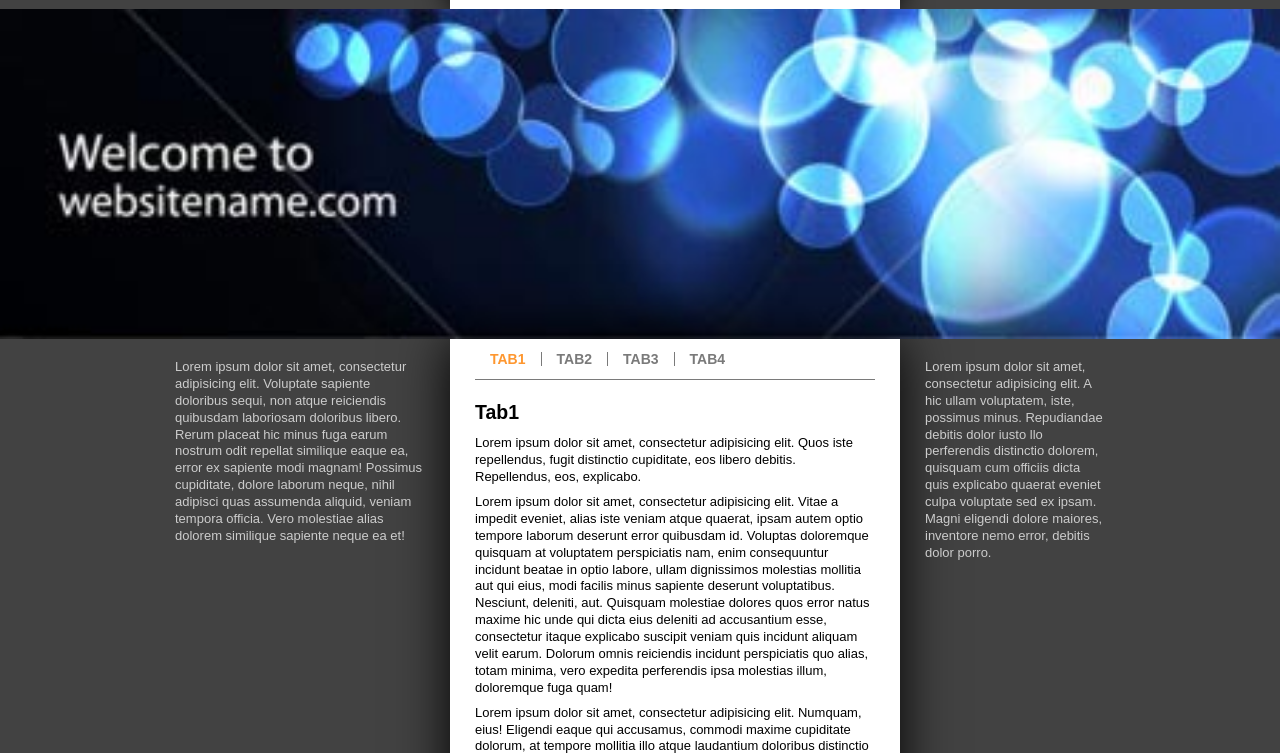
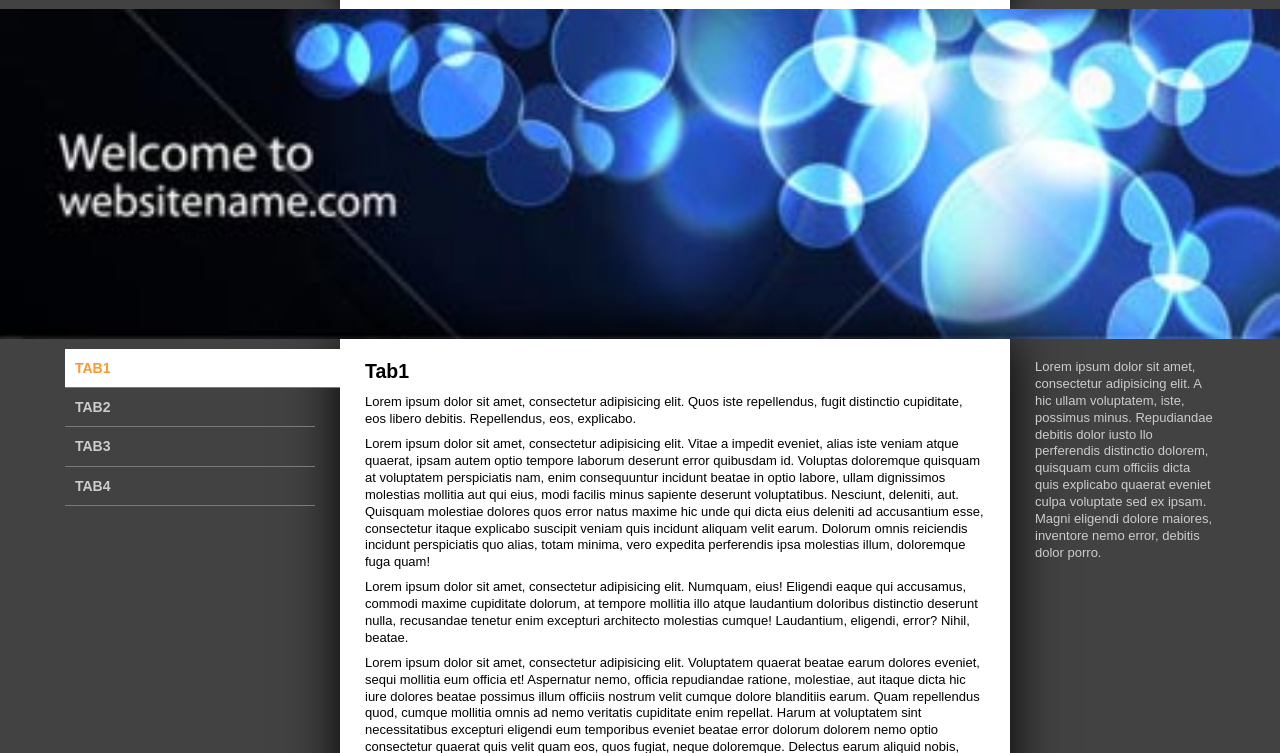
Before and after one commit to dnpbg/crypto-guide, a plain HTML site: page inner.html in a window 1280 px wide. Shown: the part 81-834 px from the top of the page. Drawn offline with Linux system fonts and the light colour scheme.

Commit message:
tabs-nav changes

```diff
--- a/css/style.css
+++ b/css/style.css
@@ -9,7 +9,7 @@
 html,
 body { height: 100%; }
 
-body { min-width: 100%; background: #fff; font-family: Arial, sans-serif; font-size: 13px; line-height: 1.3; color: #000; }
+body { min-width: 1240px; background: #fff; font-family: Arial, sans-serif; font-size: 13px; line-height: 1.3; color: #000; }
 
 a { transition: all 0.3s; color: #0252aa; text-decoration: none; cursor: pointer; }
 a:hover { text-decoration: underline; }
@@ -59,7 +59,7 @@ table { border-collapse: collapse; border-spacing: 0; }
 	#Containers
 ========================================================================= */
 .container { position: relative; min-height: 100%; background: #424242; }
-.shell { width: 980px; margin: 0 auto; }
+.shell { width: 1200px; margin: 0 auto; }
 
 /* ==========================================================================
 	#Background
@@ -90,7 +90,7 @@ table { border-collapse: collapse; border-spacing: 0; }
 /* =========================================================================
 	#Nav
 ========================================================================= */
-.nav { float: left; width: 450px; height: 40px; margin-top: 50px; background: #fff; box-shadow: 0 0 30px #000; }
+.nav { float: left; width: 670px; height: 40px; margin-top: 50px; background: #fff; box-shadow: 0 0 30px #000; }
 .nav ul { overflow: hidden; padding: 13px 0; list-style: none outside none; }
 .nav ul li { float: left; }
 .nav ul li ~ li { border-left: 1px solid #7a7a7a; }
@@ -110,23 +110,23 @@ table { border-collapse: collapse; border-spacing: 0; }
 .main .shell { }
 
 .sidebar { padding: 20px 25px; color: #ccc; }
-.sidebar-left { float: left; width: 250px; }
+.sidebar-left { float: left; width: 275px; padding: 10px 0 20px 25px; }
 .sidebar-right { float: right; width: 180px; }
 
-.content { overflow: hidden; width: 400px; padding: 0 25px 20px; background: #fff; box-shadow: 0 0 50px #000; }
+.content { overflow: hidden; width: 620px; padding: 20px 25px; background: #fff; box-shadow: 0 0 50px #000; }
 
 /* =========================================================================
 	#Tabs
 ========================================================================= */
 .tabs p { padding-bottom: 8px; }
 
-.tabs-nav { height: 40px; margin: 0 0 20px 0; border-bottom: 1px solid #7a7a7a; background: #fff; }
-.tabs-nav ul { overflow: hidden; padding: 13px 0; list-style: none outside none; }
-.tabs-nav ul li { float: left; }
-.tabs-nav ul li ~ li { border-left: 1px solid #7a7a7a; }
-.tabs-nav ul li a { display: block; padding: 0 15px; font-size: 14px; line-height: 1; color: #7a7a7a; font-weight: bold; text-transform: uppercase; }
+.tabs-nav { }
+.tabs-nav ul { list-style: none outside none; }
+.tabs-nav ul li { padding-right: 25px; }
+.tabs-nav ul li a { display: block; padding: 10px; border-bottom: 1px solid #7a7a7a; font-size: 14px; line-height: 1.3; color: #ccc; font-weight: bold; text-transform: uppercase; transition: none; }
 .tabs-nav ul li a:hover { color: #fe9730; text-decoration: none; }
-.tabs-nav .current a { color: #fe9730; text-decoration: none; }
+.tabs-nav .current { padding-right: 0; }
+.tabs-nav .current a { color: #fe9730; background: #fff; text-decoration: none; }
 
 
 /* =========================================================================
--- a/inner.html
+++ b/inner.html
@@ -37,7 +37,14 @@
 	<div class="main clearfix">
 		<div class="shell">
 			<div class="sidebar sidebar-left">
-				<p>Lorem ipsum dolor sit amet, consectetur adipisicing elit. Voluptate sapiente doloribus sequi, non atque reiciendis quibusdam laboriosam doloribus libero. Rerum placeat hic minus fuga earum nostrum odit repellat similique eaque ea, error ex sapiente modi magnam! Possimus cupiditate, dolore laborum neque, nihil adipisci quas assumenda aliquid, veniam tempora officia. Vero molestiae alias dolorem similique sapiente neque ea et!</p>
+				<div class="tabs-nav">
+					<ul>
+						<li><a href="#tab1">tab1</a></li>
+						<li><a href="#tab2">tab2</a></li>
+						<li><a href="#tab3">tab3</a></li>
+						<li><a href="#tab4">tab4</a></li>
+					</ul>
+				</div><!-- /.nav -->
 			</div><!-- /.sidebar -->
 
 			<div class="sidebar sidebar-right">
@@ -46,15 +53,6 @@
 
 			<div class="content">
 				<div class="tabs">
-					<div class="tabs-nav">
-						<ul>
-							<li><a href="#tab1">tab1</a></li>
-							<li><a href="#tab2">tab2</a></li>
-							<li><a href="#tab3">tab3</a></li>
-							<li><a href="#tab4">tab4</a></li>
-						</ul>
-					</div><!-- /.nav -->
-
 					<div class="tabs-body">
 						<div class="tab" id="tab1">
 							<h2>Tab1</h2>
@@ -64,10 +62,14 @@
 							<p>Lorem ipsum dolor sit amet, consectetur adipisicing elit. Vitae a impedit eveniet, alias iste veniam atque quaerat, ipsam autem optio tempore laborum deserunt error quibusdam id. Voluptas doloremque quisquam at voluptatem perspiciatis nam, enim consequuntur incidunt beatae in optio labore, ullam dignissimos molestias mollitia aut qui eius, modi facilis minus sapiente deserunt voluptatibus. Nesciunt, deleniti, aut. Quisquam molestiae dolores quos error natus maxime hic unde qui dicta eius deleniti ad accusantium esse, consectetur itaque explicabo suscipit veniam quis incidunt aliquam velit earum. Dolorum omnis reiciendis incidunt perspiciatis quo alias, totam minima, vero expedita perferendis ipsa molestias illum, doloremque fuga quam!</p>
 
 							<p>Lorem ipsum dolor sit amet, consectetur adipisicing elit. Numquam, eius! Eligendi eaque qui accusamus, commodi maxime cupiditate dolorum, at tempore mollitia illo atque laudantium doloribus distinctio deserunt nulla, recusandae tenetur enim excepturi architecto molestias cumque! Laudantium, eligendi, error? Nihil, beatae.</p>
+
+							<p>Lorem ipsum dolor sit amet, consectetur adipisicing elit. Voluptatem quaerat beatae earum dolores eveniet, sequi mollitia eum officia et! Aspernatur nemo, officia repudiandae ratione, molestiae, aut itaque dicta hic iure dolores beatae possimus illum officiis nostrum velit cumque dolore blanditiis earum. Quam repellendus quod, cumque mollitia omnis ad nemo veritatis cupiditate enim repellat. Harum at voluptatem sint necessitatibus excepturi eligendi eum temporibus eveniet beatae error dolorum dolorem nemo optio consectetur quaerat quis velit quam eos, quos fugiat, neque doloremque. Delectus earum aliquid nobis, quos, iure ex hic suscipit eius excepturi incidunt, vel cumque ipsa? Ea quibusdam veniam officiis consequuntur amet!</p>
 						</div>
 
 						<div class="tab" id="tab2">
 							<h2>Tab2</h2>
+
+							<p>Lorem ipsum dolor sit amet, consectetur adipisicing elit. Ut doloribus dolores quam, eos veritatis assumenda ratione deserunt expedita ullam reiciendis ipsa, earum odit magnam culpa esse. Porro saepe veniam repellat odit assumenda magni quidem sint dicta quam, numquam quos molestias, dolores, molestiae unde reprehenderit dolor ullam! Recusandae, eum, provident. Omnis natus iusto itaque consequuntur illo laborum unde voluptatem libero aut! Reiciendis, nobis omnis. Ad culpa harum consequuntur, doloremque, beatae tempore distinctio consectetur minima corporis non alias atque libero! Perferendis provident repellendus a, inventore deleniti, velit pariatur voluptatem aspernatur ratione repellat, quaerat cupiditate. Fugit quidem consequatur, ut! Placeat quibusdam perferendis eum.</p>
 
 							<p>Lorem ipsum dolor sit amet, consectetur adipisicing elit. Fuga natus nulla, cupiditate similique unde, animi ad inventore laboriosam adipisci delectus.</p>
 
@@ -79,6 +81,8 @@
 						<div class="tab" id="tab3">
 							<h2>Tab3</h2>
 
+							<p>Lorem ipsum dolor sit amet, consectetur adipisicing elit. Optio libero, impedit quam voluptatum voluptate nulla veniam officiis quas sequi similique obcaecati accusamus ipsum minima officia, et. Modi officia quos accusamus incidunt minus, tempore neque rem voluptas praesentium harum, voluptatum veritatis laudantium blanditiis vero, voluptatibus eos placeat ducimus id. Doloremque voluptatem, reiciendis adipisci sint eum, praesentium deleniti illo ex magnam, vero nostrum architecto quisquam deserunt! Et omnis porro odit praesentium adipisci tempora ratione, unde voluptatibus odio iste excepturi dolor, quos eveniet obcaecati debitis facilis maiores numquam fugiat at reiciendis totam voluptates natus modi pariatur! Modi, placeat, laborum. Tempora, laborum inventore accusantium.</p
+								>
 							<p>Lorem ipsum dolor sit amet, consectetur adipisicing elit. Iusto repudiandae, nihil? Pariatur impedit obcaecati ipsam tenetur odio debitis eos voluptatum.</p>
 
 							<p>Lorem ipsum dolor sit amet, consectetur adipisicing elit. Quisquam, nesciunt soluta debitis? Quia soluta ipsa iure, veniam quas veritatis! Libero saepe qui vero optio blanditiis magni impedit sapiente, alias, quidem eaque quibusdam! Repellendus modi quasi quis quibusdam non, magnam itaque id dolore atque aliquid rerum libero aperiam eligendi, labore facilis ab est, repudiandae nihil architecto mollitia! Enim ea non adipisci, qui, quam illum architecto quae amet magni voluptatum numquam asperiores temporibus illo itaque rerum, nam voluptates fugiat provident sed? Corrupti tempora vel modi nulla qui aut illum. Quos, itaque nemo quis, mollitia iste nostrum, deleniti nisi dicta distinctio consequuntur porro.</p>
@@ -88,6 +92,8 @@
 
 						<div class="tab" id="tab4">
 							<h2>Tab4</h2>
+
+							<p>Lorem ipsum dolor sit amet, consectetur adipisicing elit. Accusamus a consectetur, minus debitis, excepturi delectus id expedita praesentium quibusdam pariatur voluptatem esse corrupti, rerum eligendi provident libero. Soluta id, vitae fuga consequatur enim dolorum incidunt aspernatur officiis ducimus doloribus earum numquam dolores beatae impedit architecto quis, repellat neque placeat porro eaque ratione inventore voluptatum alias. Aut id sint facere non iusto obcaecati vel magnam, delectus saepe. Expedita praesentium, vero excepturi sed asperiores in vitae quo sequi accusantium perferendis quasi accusamus mollitia voluptate. Beatae molestiae, repellendus provident? Aut eveniet placeat ratione exercitationem, deserunt fuga optio sit eius, beatae molestiae ut nihil.</p>
 
 							<p>Lorem ipsum dolor sit amet, consectetur adipisicing elit. Libero quos aliquid, maiores officiis distinctio sed porro quia doloribus expedita, minima?</p>
 
```
